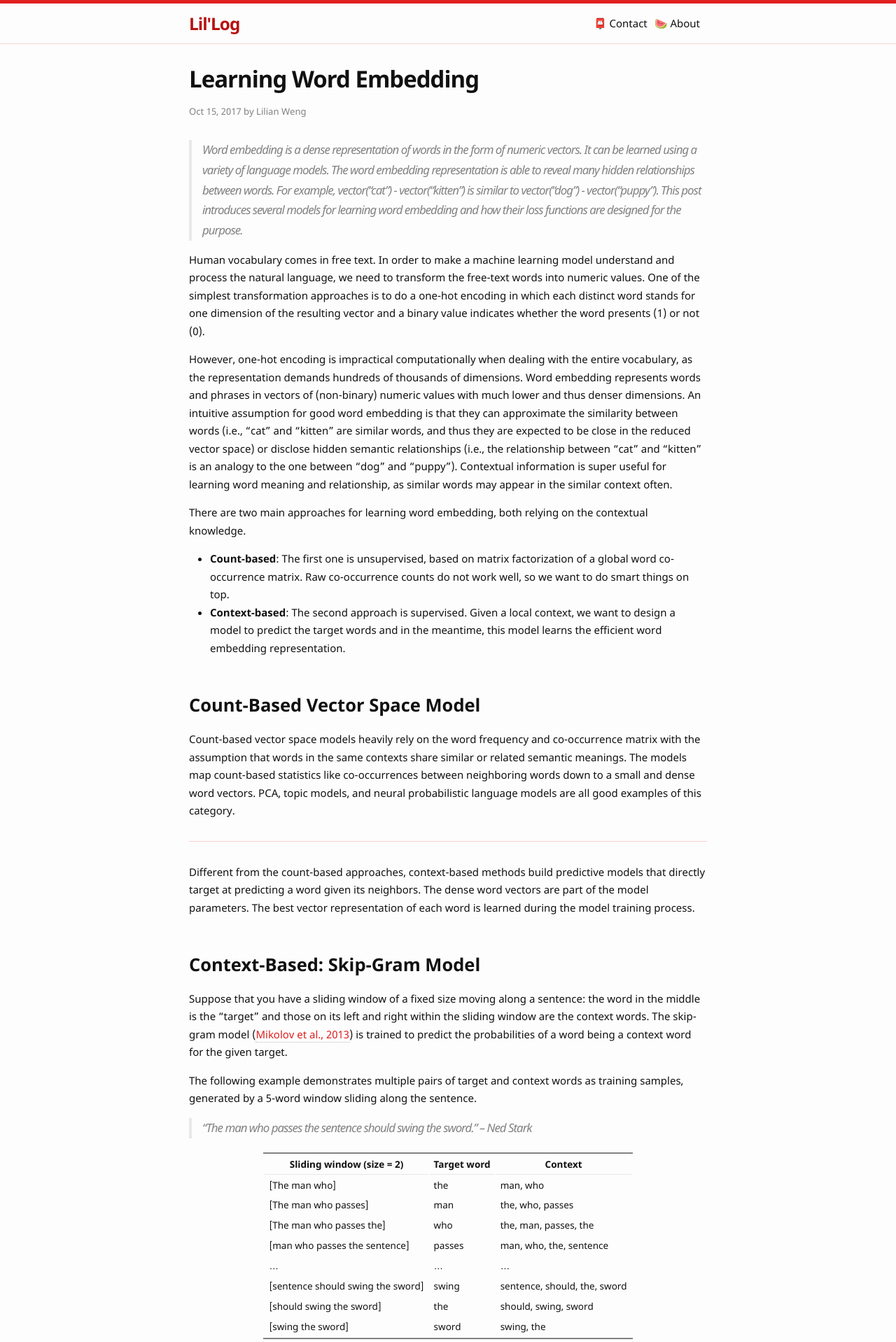
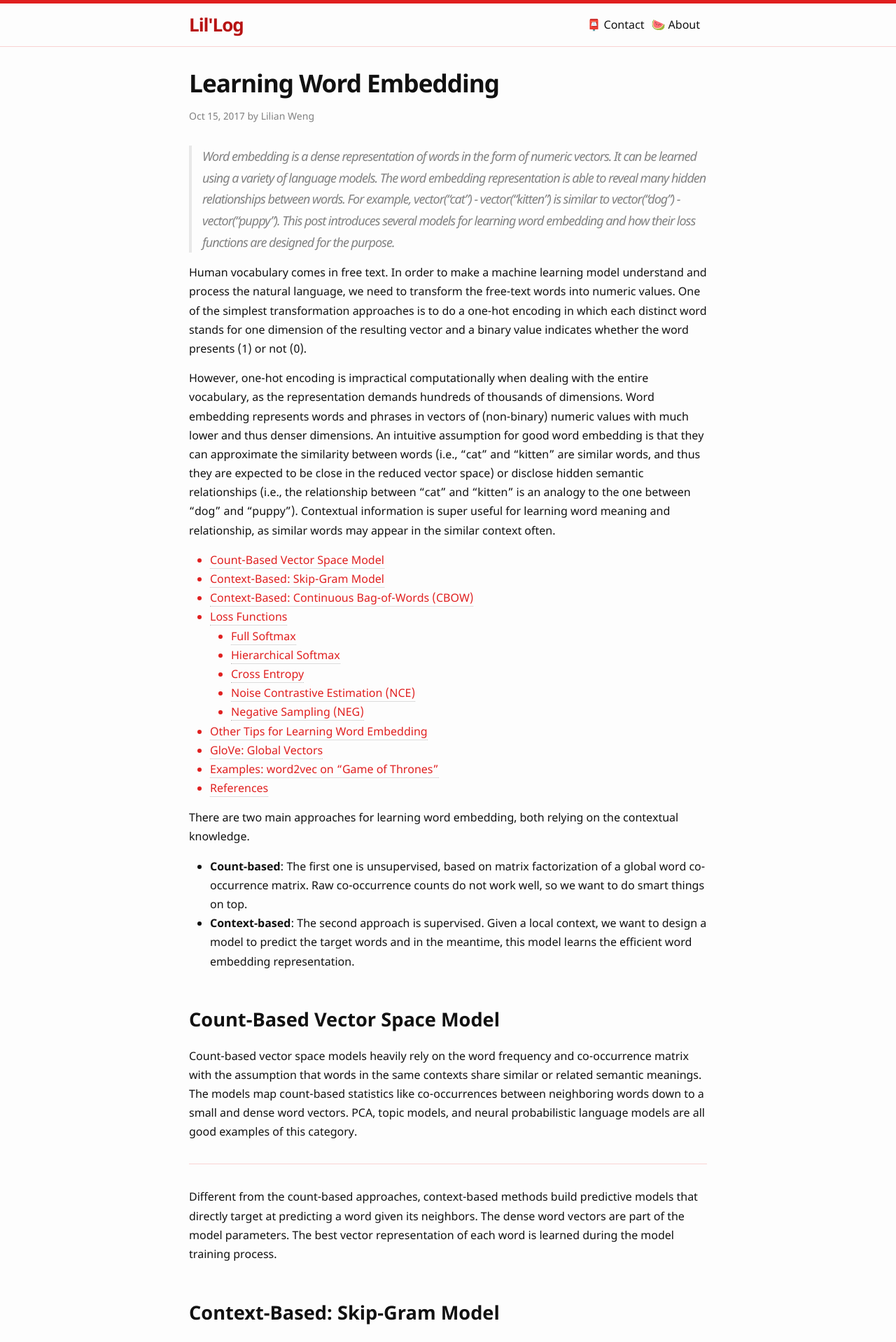
Before and after one commit to lilianweng/lil-log, a Jekyll site: the page built from _posts/2017-10-15-learning-word-embedding.md, in a window 1280 px wide. Shown: the top 1918 px of the page at 70% size. Built offline with Jekyll 4.4.1, drawn with Linux system fonts in a browser that asks for light colours; formulas are drawn with MathJax 3.

Commit message:
Add table of content

```diff
--- a/_posts/2017-10-15-learning-word-embedding.md
+++ b/_posts/2017-10-15-learning-word-embedding.md
@@ -16,6 +16,9 @@ Human vocabulary comes in free text. In order to make a machine learning model u
 
 However, one-hot encoding is impractical computationally when dealing with the entire vocabulary, as the representation demands hundreds of thousands of dimensions. Word embedding represents words and phrases in vectors of (non-binary) numeric values with much lower and thus denser dimensions. An intuitive assumption for good word embedding is that they can approximate the similarity between words (i.e., "cat" and "kitten" are similar words, and thus they are expected to be close in the reduced vector space) or disclose hidden semantic relationships (i.e., the relationship between "cat" and "kitten" is an analogy to the one between "dog" and "puppy"). Contextual information is super useful for learning word meaning and relationship, as similar words may appear in the similar context often.
 
+{: class="table-of-content"}
+* TOC
+{:toc}
 
 There are two main approaches for learning word embedding, both relying on the contextual knowledge.
 - **Count-based**: The first one is unsupervised, based on matrix factorization of a global word co-occurrence matrix. Raw co-occurrence counts do not work well, so we want to do smart things on top.
--- a/_sass/main.scss
+++ b/_sass/main.scss
@@ -5,7 +5,7 @@
 
 // Define defaults for each variable.
 $base-font-family: "Noto Sans", "Helvetica Neue", Helvetica, Arial, sans-serif !default;
-$base-font-size:   15px !default;
+$base-font-size:   16px !default;
 $base-font-weight: 400 !default;
 $small-font-size:  $base-font-size * 0.875 !default;
 $base-line-height: 1.7 !default;
```
Also changed, not shown: _posts/2017-09-28-anatomize-deep-learning-with-information-theory.md (+3 -0 lines).
